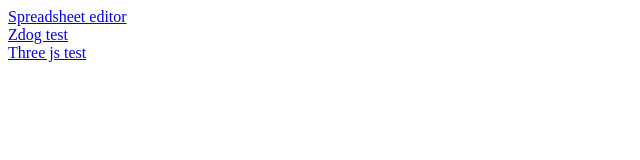
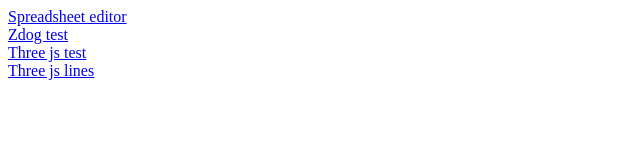
Before and after one commit to adegard/adegard.github.io, a plain HTML site: page index.html in a window 1280 px wide. Shown: the whole page, without its empty margins (0-640 px from the left). Drawn offline with Linux system fonts and the light colour scheme.

Commit message:
Update index.html

```diff
--- a/index.html
+++ b/index.html
@@ -13,6 +13,7 @@
 <a href="editor.html">Spreadsheet editor</a> </br>
 <a href="zdog_test.html">Zdog test</a> </br>
 <a href="three_test.html">Three js test</a> </br>
+<a href="three_line.html">Three js lines</a> </br>
 
 
 
```
